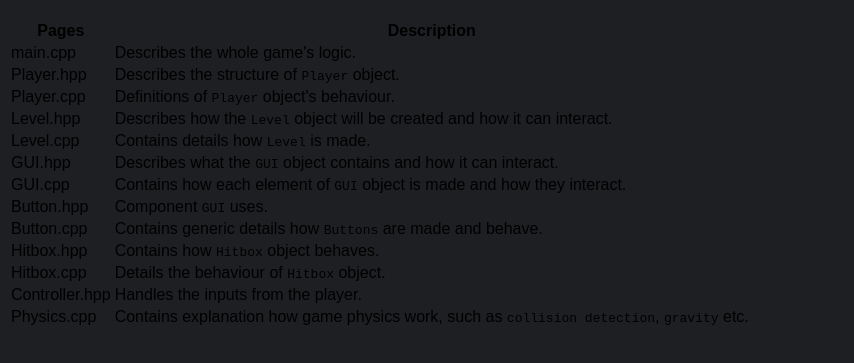
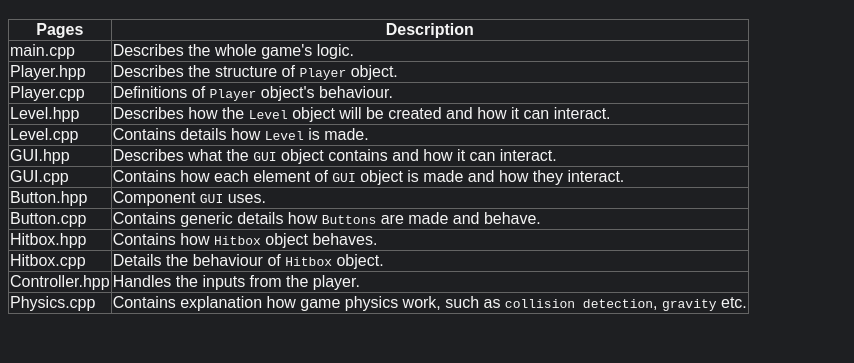
Before and after one commit to ChuzaWick420/2D-Platformer-Game, a plain HTML site: page docs/index.html in a window 1280 px wide. Shown: the part 61-424 px from the top of the page, without its empty margins (0-854 px from the left). Drawn offline with Linux system fonts and the light colour scheme.

Commit message:
Added style to the src_code_description_table

```diff
--- a/docs/index.html
+++ b/docs/index.html
@@ -8,7 +8,7 @@
 
 <body>
     <h1 id="main_heading">Code Documentation</h1>
-    <table>
+    <table id="src_code_description_table">
         <thead>
             <tr>
                 <th>Pages</th>
--- a/docs/styles.css
+++ b/docs/styles.css
@@ -1,6 +1,15 @@
 #main_heading {
+
     color: whitesmoke;
     text-align: center;
+
+}
+
+#src_code_description_table, #src_code_description_table td, #src_code_description_table th {
+
+    color: whitesmoke;
+    border:solid 1px rgb(100, 100, 100);
+    border-collapse: collapse;
 }
 
 body {
```
